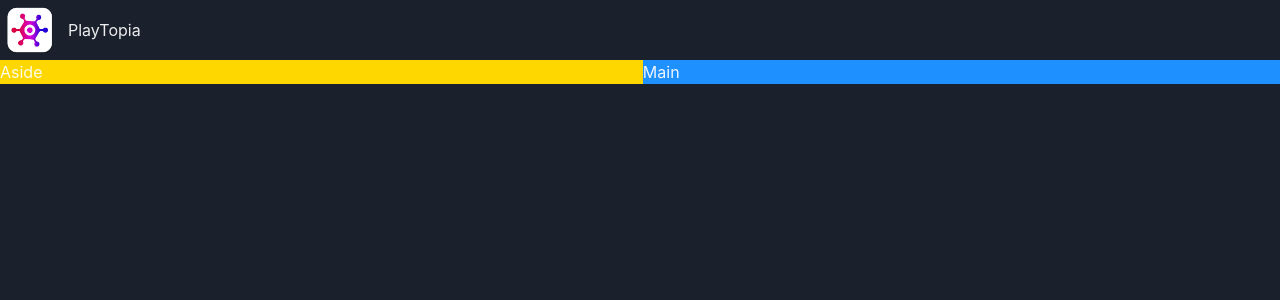
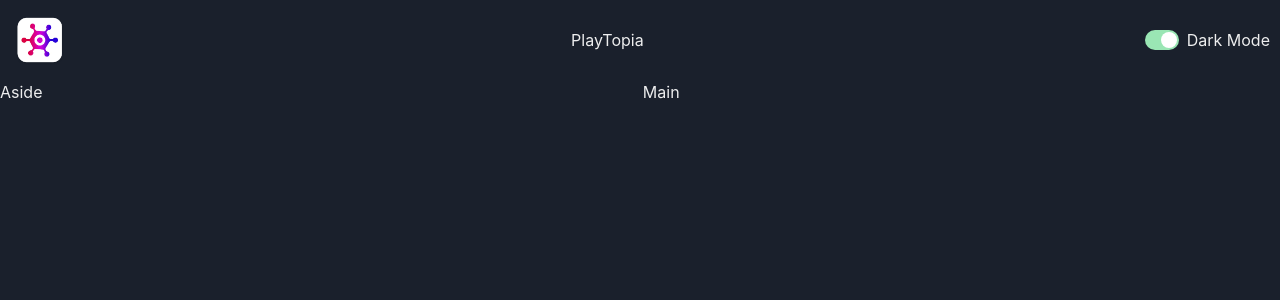
Before and after one commit to ZiadMahmoudx/PlayTopia, a React (Vite) app: page / in a window 1280 px wide. Shown: the top 300 px of the page. Built offline with nearby package versions, Linux system fonts and the light colour scheme.

Commit message:
Style: Build the Dark and light mood Switch

```diff
--- a/src/App.tsx
+++ b/src/App.tsx
@@ -13,13 +13,9 @@
         <NavBar />
       </GridItem>
       <Show above="lg">
-        <GridItem area="aside" bg={'gold'}>
-          Aside
-        </GridItem>
+        <GridItem area="aside">Aside</GridItem>
       </Show>
-      <GridItem area="main" bg={'dodgerblue'}>
-        Main
-      </GridItem>
+      <GridItem area="main">Main</GridItem>
     </Grid>
   );
 };
--- /dev/null
+++ b/src/components/ColorModeSwitch.tsx
@@ -0,0 +1,18 @@
+import { HStack, Switch, Text, useColorMode } from '@chakra-ui/react';
+import React from 'react';
+
+const ColorModeSwitch = () => {
+  const { toggleColorMode, colorMode } = useColorMode();
+  return (
+    <HStack>
+      <Switch
+        colorScheme="green"
+        isChecked={colorMode === 'dark'}
+        onChange={toggleColorMode}
+      />
+      <Text>Dark Mode</Text>
+    </HStack>
+  );
+};
+
+export default ColorModeSwitch;
--- a/src/components/NavBar.tsx
+++ b/src/components/NavBar.tsx
@@ -1,11 +1,14 @@
 import { HStack, Image, Text } from '@chakra-ui/react';
 import logo from '../assets/logo.webp';
+import ColorModeSwitch from './ColorModeSwitch';
 
 const NavBar = () => {
   return (
-    <HStack>
+    <HStack justifyContent={'space-between'} padding={'10px'}>
       <Image src={logo} boxSize="60px" />
       <Text>PlayTopia</Text>
+
+      <ColorModeSwitch />
     </HStack>
   );
 };
```
